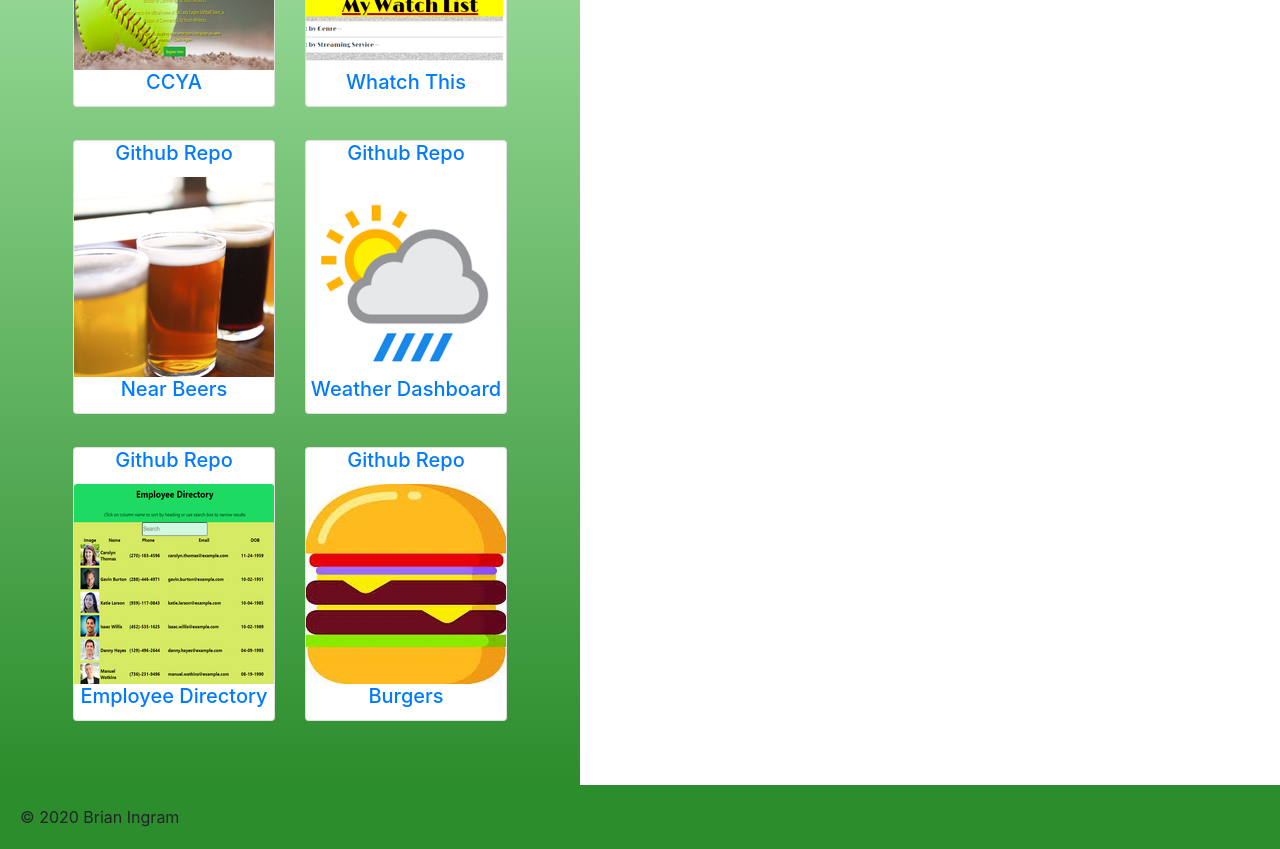
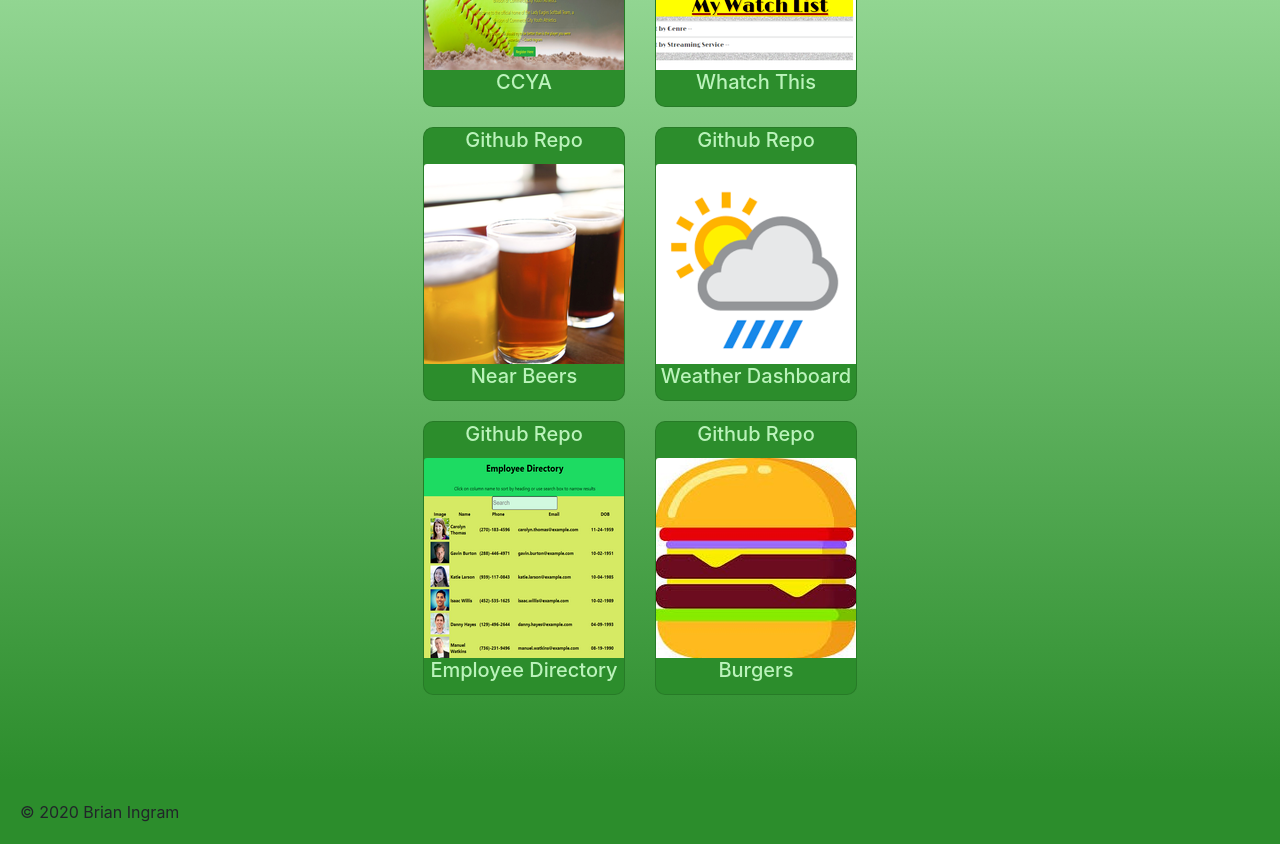
Before and after one commit to ingrambc/portfolio-react, a React (Create React App) app: page /portfolio in a window 1280 px wide. Shown: the part 380-1229 px from the top of the page. Built offline with nearby package versions, Linux system fonts and the light colour scheme.

Commit message:
added styling

```diff
--- a/src/App.js
+++ b/src/App.js
@@ -5,17 +5,17 @@ import Portfolio from "./pages/Portfolio"
 import Contact from "./pages/Contact";
 import Header from "./components/Header";
 import Footer from "./components/Footer";
-import { Container } from "reactstrap";
-import styled from "styled-components";
-
+import Wrapper from "./components/Wrapper";
 
 function App() {
   return (
     <Router>
         <Header />
+        <Wrapper>
           <Route exact path="/portfolio" component={ Portfolio } />
           <Route exact path="/contact" component={ Contact } />
           <Route exact path={["/", "/about"]} component={ About } />
+        </Wrapper>
         <Footer />
 
     </Router>
--- a/src/components/Project.js
+++ b/src/components/Project.js
@@ -6,12 +6,25 @@ const StyledCard = styled.div`
   .card-title{
     text-align:center;
   }
+  #card{
+    border-radius: 10px;
+    margin-bottom: 10%;
+    margin-top: 0px;
+    background-color: rgb(44, 141, 44);
+  }
+
+  a:link, a:visited{
+    color: rgb(187, 243, 187);
+  }
+  a:hover, a:active{
+    color: rgb(187, 200, 187);
+  }
 `;
 
 function Project( {name, img, github, deploy}) {
   return (
     <StyledCard>
-      <Card>
+      <Card id="card">
         <CardTitle tag="h5"><a href={github} alt={name} target="_blank" rel="noopener noreferrer">
           Github Repo</a></CardTitle>
         <CardImg top width="90%" src={img} alt={name}/>
--- a/src/components/Wrapper.js
+++ b/src/components/Wrapper.js
@@ -2,6 +2,7 @@ import React from "react";
 import styled from "styled-components";
 
 const main = styled.div`
+  width: 100%;
   display: flex;
   justify-content: center;
   align-items: center;
--- a/src/pages/About.js
+++ b/src/pages/About.js
@@ -51,10 +51,12 @@ const About = () => {
         </Col>
         <Col md="4" id="colunm">
         <h2>Skills</h2>
-          <p>Technologies: React, JavaScript, Java, C++, HTML, CSS, Node, Express, SQL,
+          <h4>Technologies:</h4>
+          <p>React, JavaScript, Java, C++, HTML, CSS, Node, Express, SQL,
             MySQL, Oracle 12c, MongDB, Passport, Visual Studio Code, NetBeans, Git, Heroku, AtlasDB
           </p>
-          <p>Experience: I have held many positions in my long work history, from labor to upper
+          <h4>Experience:</h4>
+          <p>I have held many positions in my long work history, from labor to upper
             management. As Area manager I managed and assigned workloads for my crew of 16, took care of customer problems, and
             troublshooted technical issues.  As Vice-Chair of a small non-Profit, I have managed budgets, solved conflicts,
             and grown the organization.
--- a/src/pages/Portfolio.js
+++ b/src/pages/Portfolio.js
@@ -4,7 +4,6 @@ import Project from "../components/Project";
 import styled from "styled-components";
 
 const StyledPortfolio = styled.div`
-  max-width: 580px;
   display: flex;
   justify-content: center;
   align-items: center;
@@ -12,6 +11,10 @@ const StyledPortfolio = styled.div`
   justify-items: center;
   background-image: linear-gradient(rgb(187, 243, 187), rgb(44, 141, 44));
   padding:5%;
+
+  h1{
+    text-decoration: underline;
+   }
 `;
 
 
@@ -39,7 +42,6 @@ function Portfolio() {
           />
         </Col>
       </Row>
-      <hr />
       <Row>
         <Col md="6">
           <Project
@@ -58,8 +60,7 @@ function Portfolio() {
           />
         </Col>
       </Row>
-      <hr />
-      <Row>
+       <Row>
         <Col md="6">
           <Project
             name="Employee Directory"
```
Also changed, not shown: 1 other file (tests, documents, lock files or other folders).
